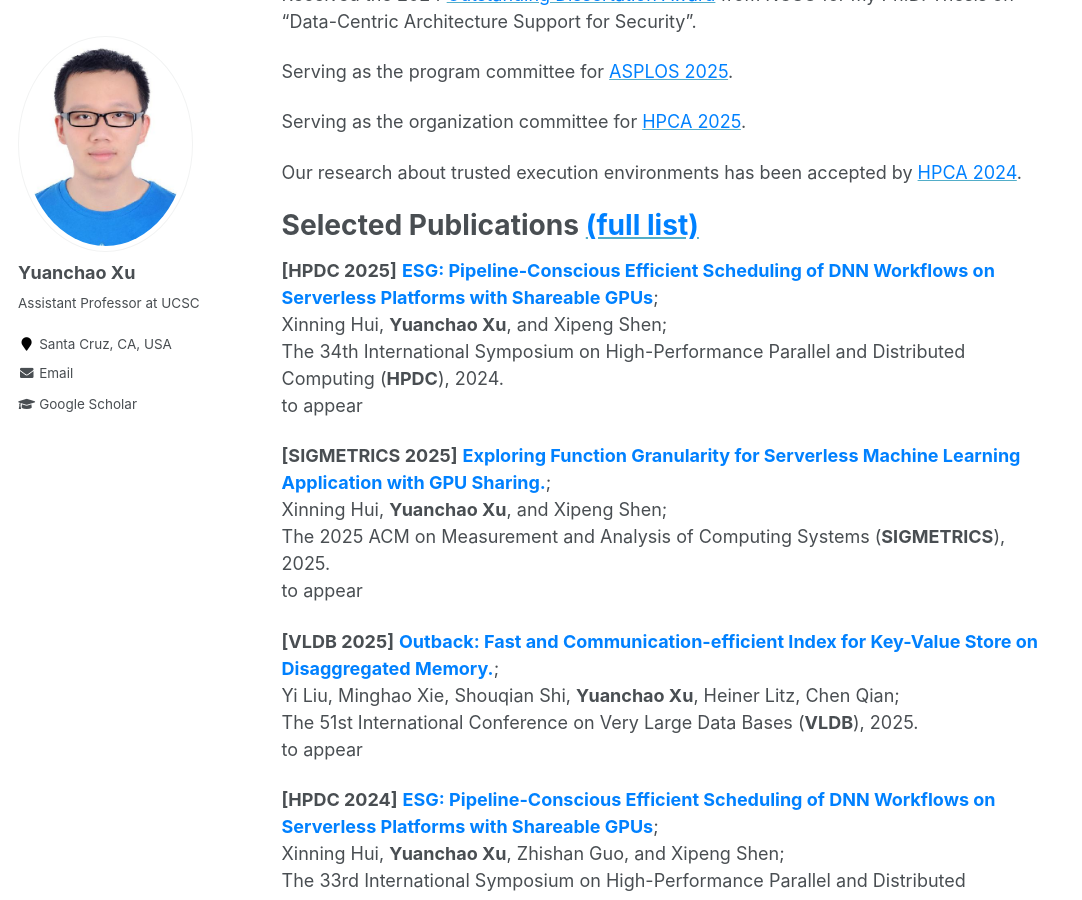
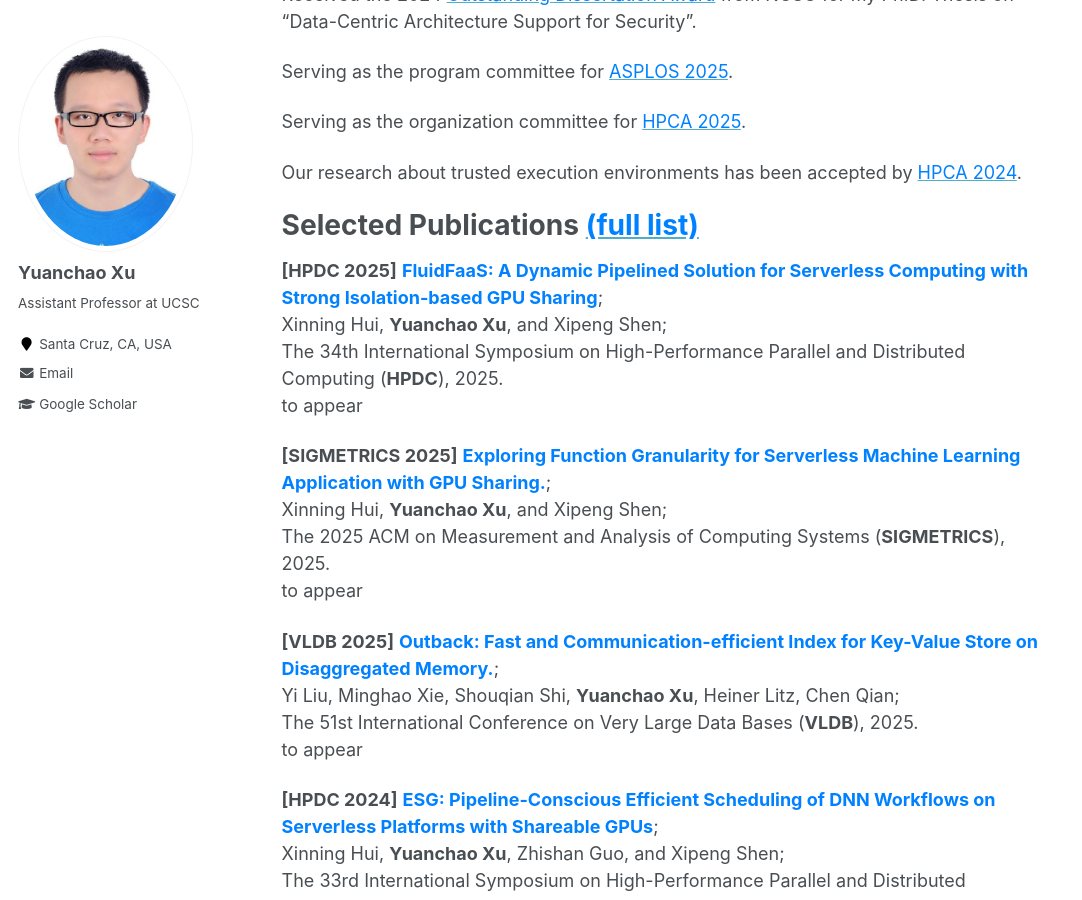
Before and after one commit to yuanchaoxu6/yuanchaoxu6.github.io, a Jekyll site: the page built from _pages/about.md, in a window 1280 px wide and 900 px high, scrolled down 1101 px. Shown: the whole window, without its empty margins (0-1082 px from the left). Built offline with Jekyll 4.4.1, drawn with Linux system fonts in a browser that asks for light colours.

Commit message:
Update about.md

```diff
--- a/_pages/about.md
+++ b/_pages/about.md
@@ -55,9 +55,9 @@ Text-->
 Selected Publications [<font color="#0081ff">(full list)</font>](https://yuanchaoxu6.github.io/publications/)
 ======
 
-**\[HPDC 2025\]** **<font color="#0081ff"> ESG: Pipeline-Conscious Efficient Scheduling of DNN Workflows on Serverless Platforms with Shareable GPUs</font>**; <br>
+**\[HPDC 2025\]** **<font color="#0081ff"> FluidFaaS: A Dynamic Pipelined Solution for Serverless Computing with Strong Isolation-based GPU Sharing</font>**; <br>
 Xinning Hui, **Yuanchao Xu**, and Xipeng Shen; <br>
-The 34th International Symposium on High-Performance Parallel and Distributed Computing (**HPDC**), 2024. <br>
+The 34th International Symposium on High-Performance Parallel and Distributed Computing (**HPDC**), 2025. <br>
 to appear
 
 **\[SIGMETRICS 2025\]** **<font color="#0081ff"> Exploring Function Granularity for Serverless Machine Learning Application with GPU Sharing.</font>**; <br>
```
